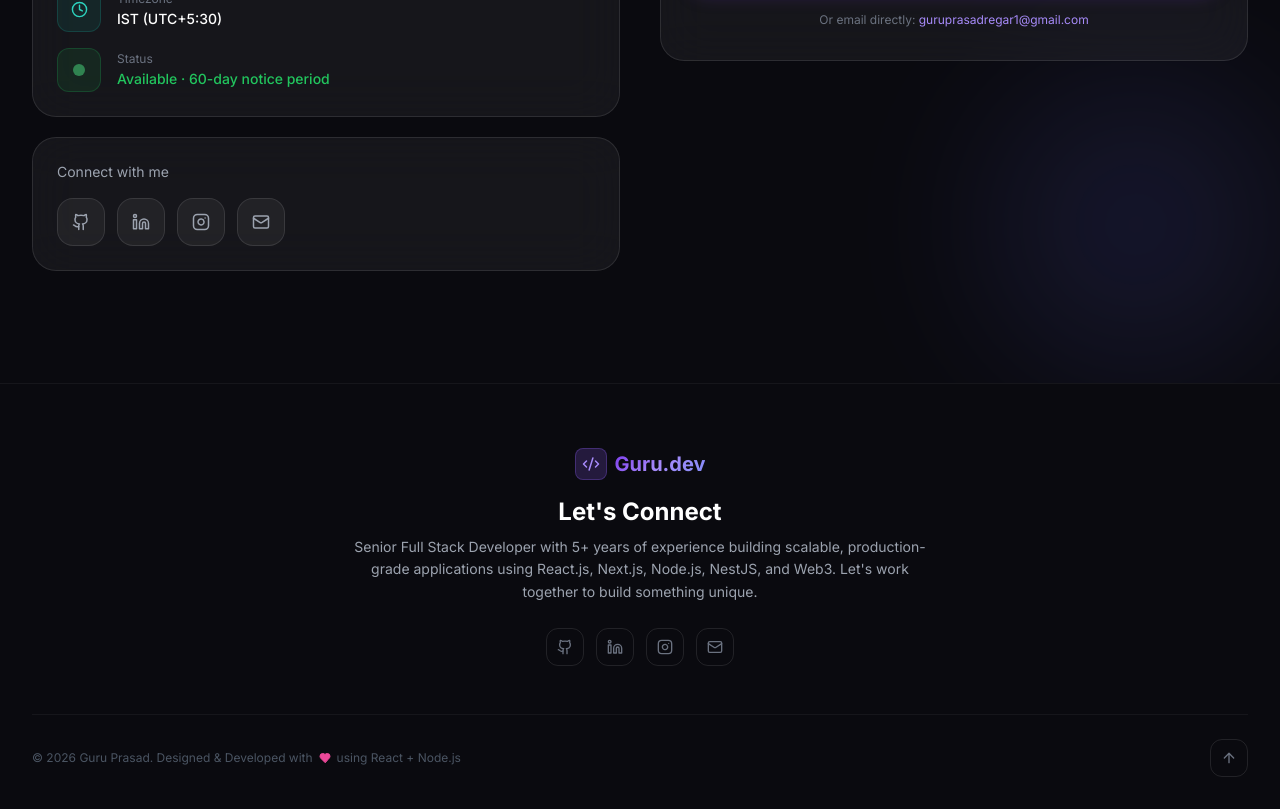
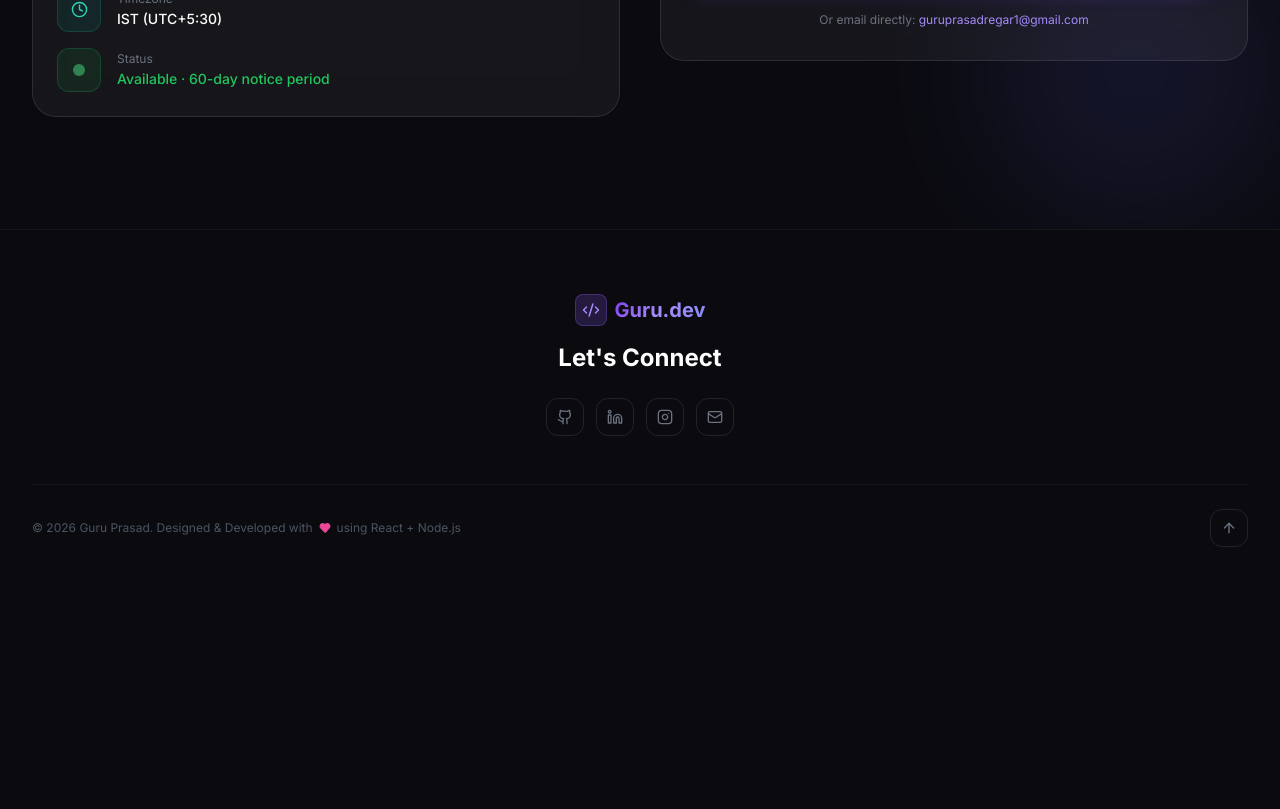
Before and after one commit to guruprasadregar1-afk/Portfolio, a React (Vite) app: page / in a window 1280 px wide. Shown: the part 10580-11389 px from the top of the page. After the commit the page ends 11159 px from the top, so only its background shows below. Built offline with nearby package versions, Linux system fonts and the light colour scheme.

Commit message:
fix(ui): remove bio paragraph from footer and duplicate socials card from contact section

```diff
--- a/src/components/Footer.jsx
+++ b/src/components/Footer.jsx
@@ -23,10 +23,7 @@
             <span className="text-xl font-bold gradient-text">Guru.dev</span>
           </div>
 
-          <h3 className="text-2xl font-bold text-white mb-2">Let's Connect</h3>
-          <p className="text-gray-400 text-sm leading-relaxed mb-6">
-            Senior Full Stack Developer with 5+ years of experience building scalable, production-grade applications using React.js, Next.js, Node.js, NestJS, and Web3. Let's work together to build something unique.
-          </p>
+          <h3 className="text-2xl font-bold text-white mb-6">Let's Connect</h3>
 
           <div className="flex justify-center gap-3">
             {socials.map(({ icon: Icon, href, label }) => (
--- a/src/sections/Contact.jsx
+++ b/src/sections/Contact.jsx
@@ -275,25 +275,7 @@
               </div>
             </div>
 
-            {/* Socials */}
-            <div className="rounded-3xl p-6 border border-black/10 dark:border-white/10 bg-white/70 dark:bg-white/5 backdrop-blur-xl">
-              <p className="text-sm text-gray-600 dark:text-gray-400 mb-4">Connect with me</p>
-              <div className="flex gap-3">
-                {socials.map(({ icon: Icon, href, label }) => (
-                  <motion.a
-                    key={label}
-                    href={href}
-                    target={label === 'Email' ? '_self' : '_blank'}
-                    rel="noopener noreferrer"
-                    aria-label={label}
-                    whileHover={{ scale: 1.1, y: -3 }}
-                    className="w-12 h-12 rounded-2xl border border-black/10 dark:border-white/10 bg-white/60 dark:bg-white/5 text-gray-600 dark:text-gray-400 hover:text-violet-500 hover:border-violet-500/30 transition-all duration-300 flex items-center justify-center"
-                  >
-                    <Icon size={18} />
-                  </motion.a>
-                ))}
-              </div>
-            </div>
+
           </motion.div>
 
           {/* ── RIGHT — Form ── */}
```
